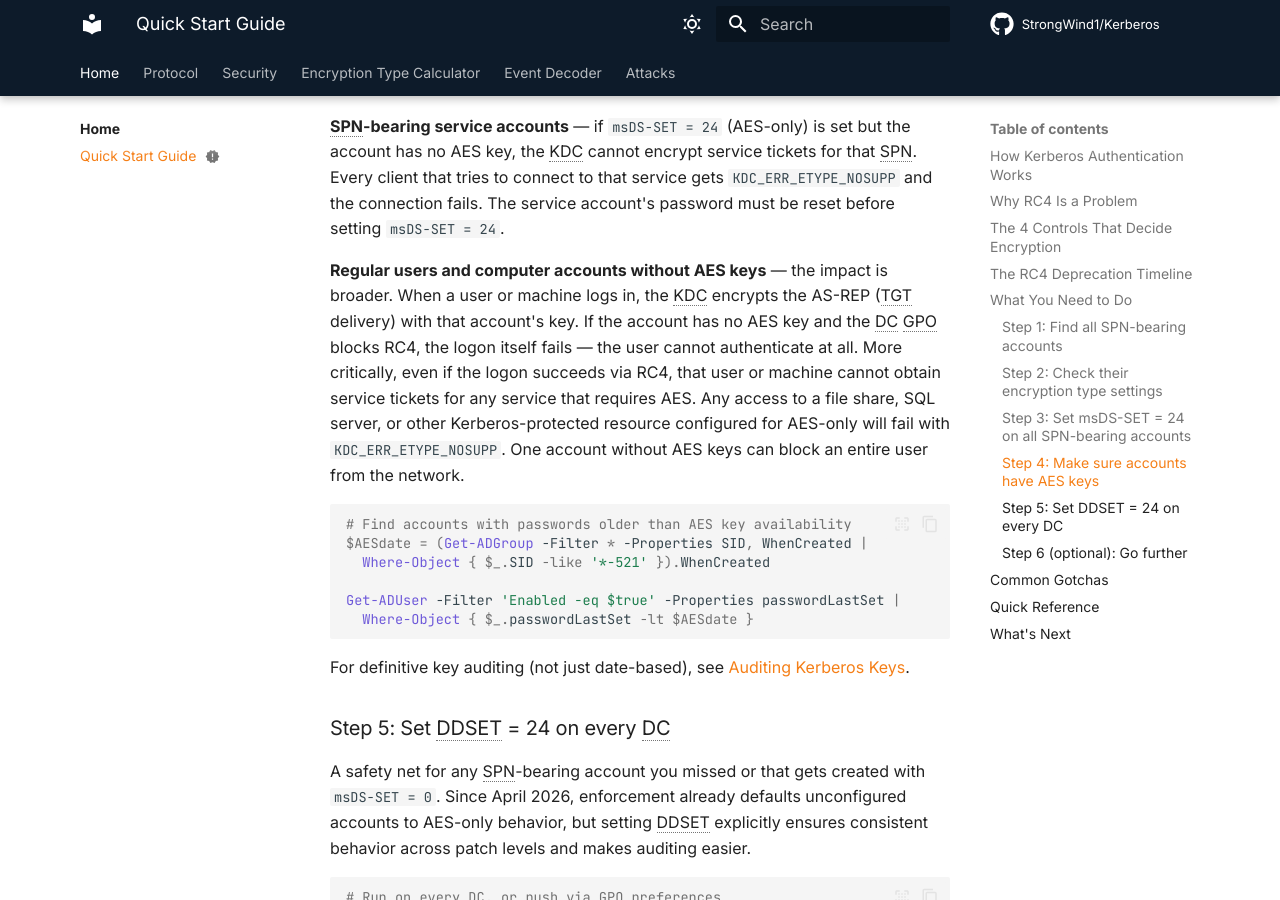
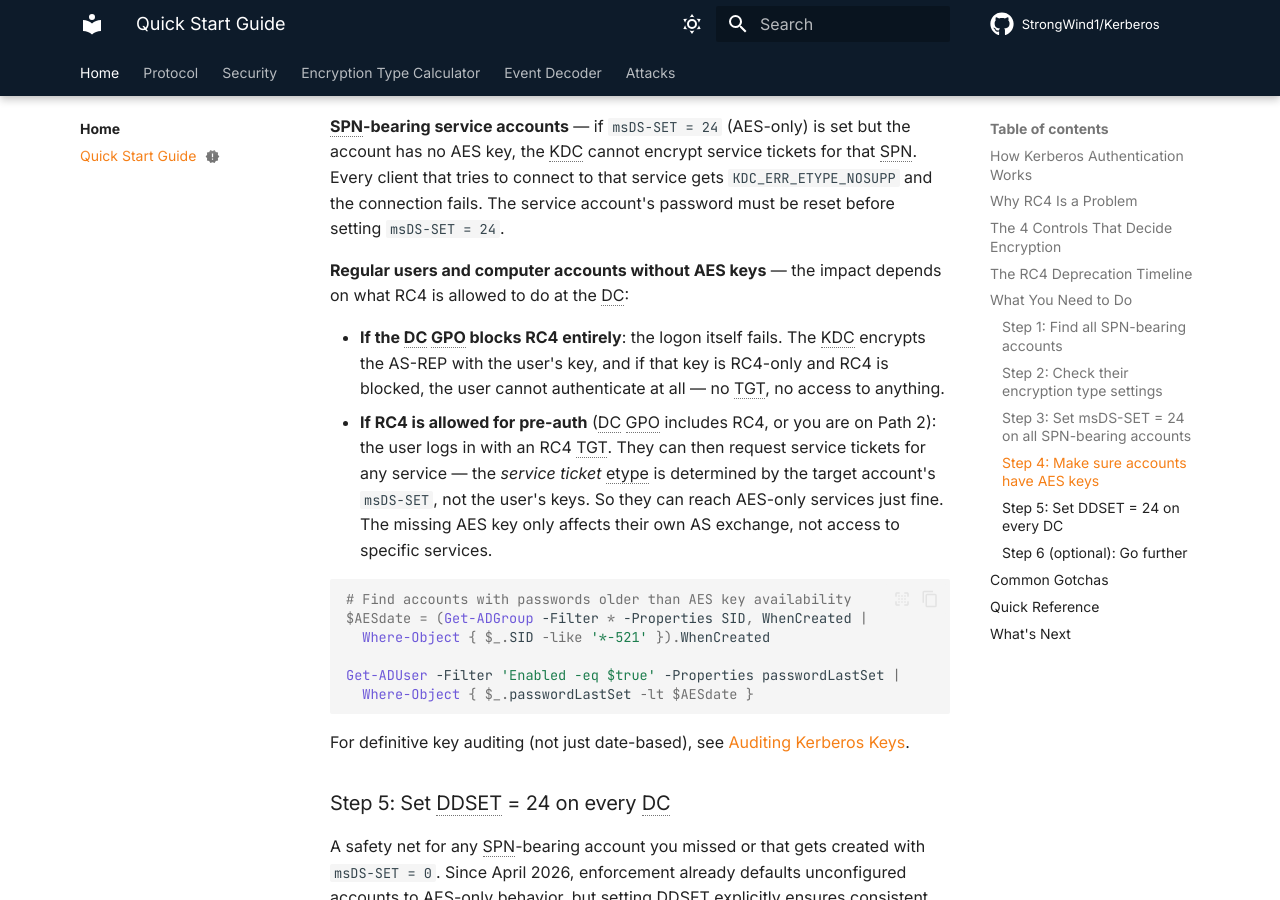
Before and after one commit to StrongWind1/Kerberos, an MkDocs documentation site: the page built from content/security/quick-start.md, in a window 1280 px wide and 900 px high, scrolled down 7195 px. Built offline with MkDocs 1.6.1 and Material for MkDocs 9.7.7, drawn with Linux system fonts in a browser that asks for light colours; plug-ins that fetch from the network failed and are left out; comment, search, counter and statistics services are not loaded.

Commit message:
docs: clarify Step 4 - missing AES key impact on regular users depends on DC GPO RC4 policy

````diff
--- a/content/security/quick-start.md
+++ b/content/security/quick-start.md
@@ -253,14 +253,17 @@ no AES key, the KDC cannot encrypt service tickets for that SPN. Every client th
 connect to that service gets `KDC_ERR_ETYPE_NOSUPP` and the connection fails. The service
 account's password must be reset before setting `msDS-SET = 24`.
 
-**Regular users and computer accounts without AES keys** — the impact is broader. When a user
-or machine logs in, the KDC encrypts the AS-REP (TGT delivery) with that account's key. If
-the account has no AES key and the DC GPO blocks RC4, the logon itself fails — the user
-cannot authenticate at all. More critically, even if the logon succeeds via RC4, that user or
-machine cannot obtain service tickets for any service that requires AES. Any access to a
-file share, SQL server, or other Kerberos-protected resource configured for AES-only will
-fail with `KDC_ERR_ETYPE_NOSUPP`. One account without AES keys can block an entire user from
-the network.
+**Regular users and computer accounts without AES keys** — the impact depends on what RC4
+is allowed to do at the DC:
+
+- **If the DC GPO blocks RC4 entirely**: the logon itself fails. The KDC encrypts the
+  AS-REP with the user's key, and if that key is RC4-only and RC4 is blocked, the user
+  cannot authenticate at all — no TGT, no access to anything.
+- **If RC4 is allowed for pre-auth** (DC GPO includes RC4, or you are on Path 2): the user
+  logs in with an RC4 TGT. They can then request service tickets for any service — the
+  *service ticket* etype is determined by the target account's `msDS-SET`, not the user's
+  keys. So they can reach AES-only services just fine. The missing AES key only affects
+  their own AS exchange, not access to specific services.
 
 ```powershell
 # Find accounts with passwords older than AES key availability
````
